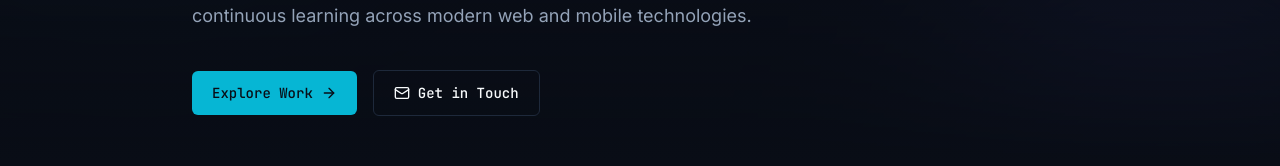
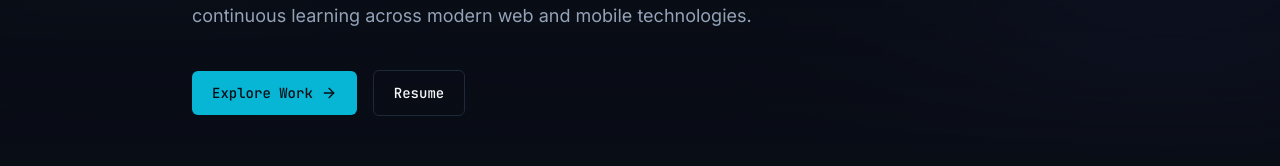
Before and after one commit to mrtnbtstaa/portfoliov2, a Next.js app: page / in a window 1280 px wide. Shown: the part 495-661 px from the top of the page. Built offline with nearby package versions, Linux system fonts and the light colour scheme; no server answers; the database is empty.

Commit message:
Update resume link to point to CV PDF

```diff
--- a/src/components/Hero.tsx
+++ b/src/components/Hero.tsx
@@ -43,11 +43,11 @@ export default function Hero() {
             <ArrowRight className="h-4 w-4 transition-transform group-hover:translate-x-0.5" />
           </a>
           <a
-            href="#contact"
+            href="/assets/Martin_Bautista_CV.pdf"
             className="inline-flex items-center gap-2 rounded-md border border-border px-5 py-3 font-mono text-sm font-medium text-heading transition-colors hover:border-cyan/50 hover:text-cyan"
           >
-            <Mail className="h-4 w-4" />
-            Get in Touch
+            {/* <Mail className="h-4 w-4" /> */}
+            Resume
           </a>
         </div>
       </div>
```
Also changed, not shown: 1 other file (tests, documents, lock files or other folders).
